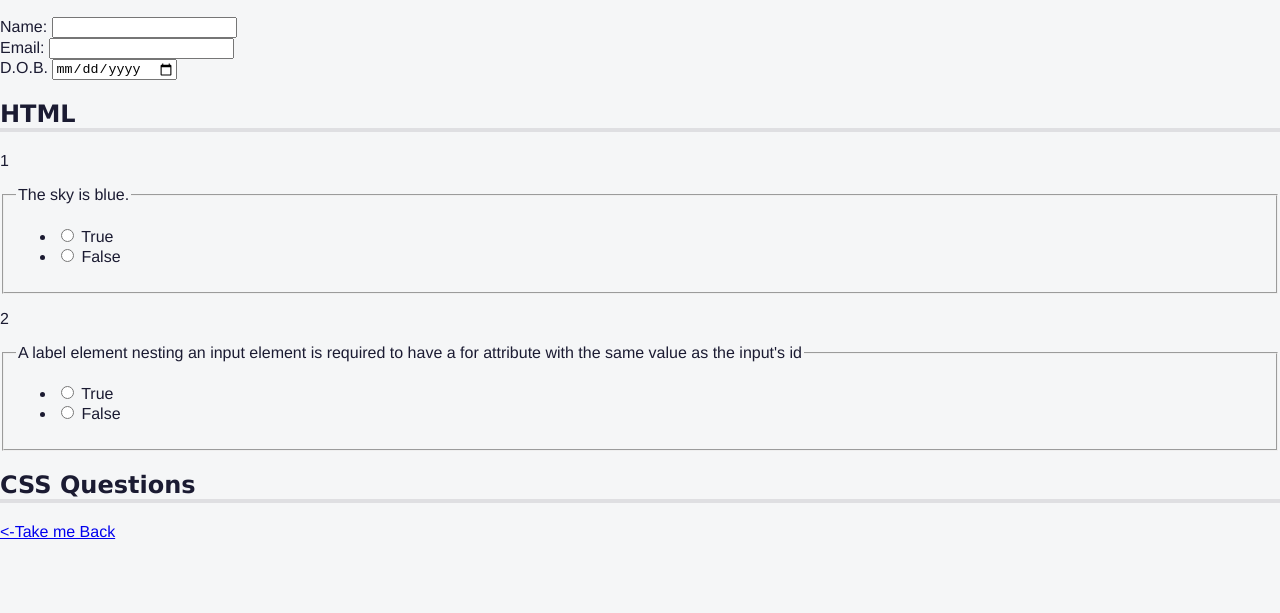
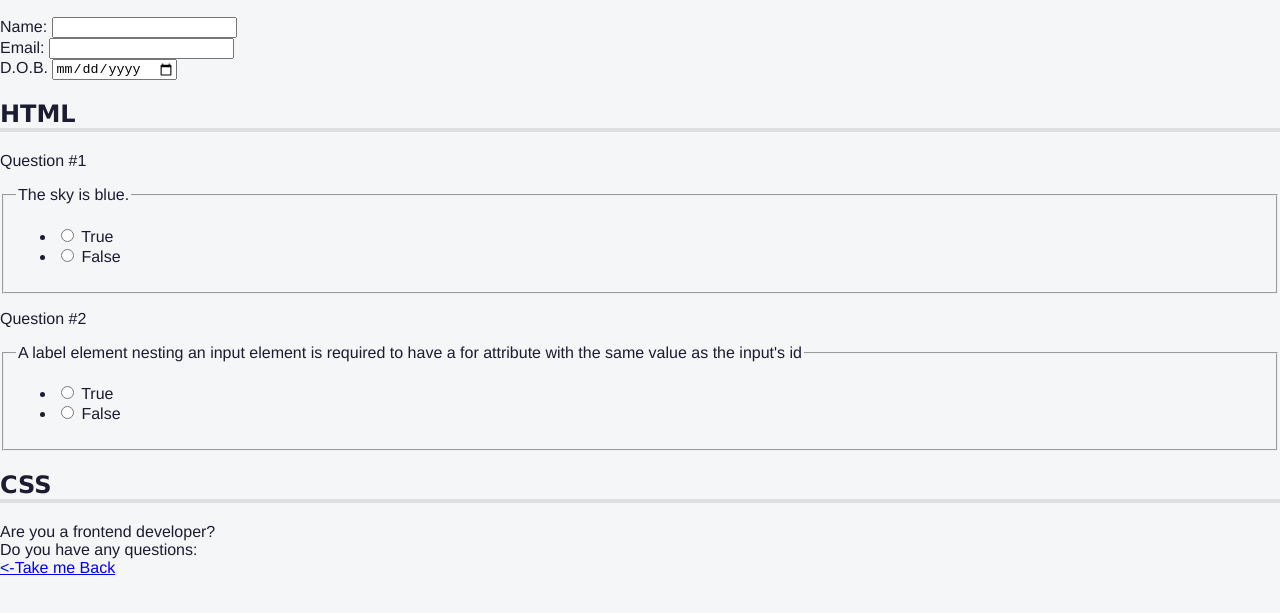
Before and after one commit to aam198/css-playground, a website: page public/pages/acc.html in a window 1280 px wide. Shown: the part 105-718 px from the top of the page. Drawn offline with Linux system fonts and the light colour scheme; files that its build step writes are made by us from their sources.

Commit message:
Accessible quiz content/form build

```diff
--- a/public/pages/acc.html
+++ b/public/pages/acc.html
@@ -83,7 +83,19 @@
           </fieldset>
         </div>
       </section>
-      <section role="region" aria-labelledby="css-questions"><h2 id="css-questions">CSS Questions</h2></section>
+      <section role="region" aria-labelledby="css-questions">
+        <h2 id="css-questions">CSS</h2>
+        <div class="formrow">
+          <div class="question-block">
+            <label>Are you a frontend developer?</label>
+          </div>
+          <div class="answer"></div>
+          <div class="question-block">
+            <label>Do you have any questions:</label>
+          </div>
+          <div class="answer"></div>
+        </div>
+      </section>
     </form>
   </main>
   <a href="/"><-Take me Back</a>
--- a/public/styles/acc.css
+++ b/public/styles/acc.css
@@ -64,3 +64,7 @@ h2 {
   white-space: nowrap;
   border: 0;
 }
+
+p::before{
+  content: "Question #";
+}
```
